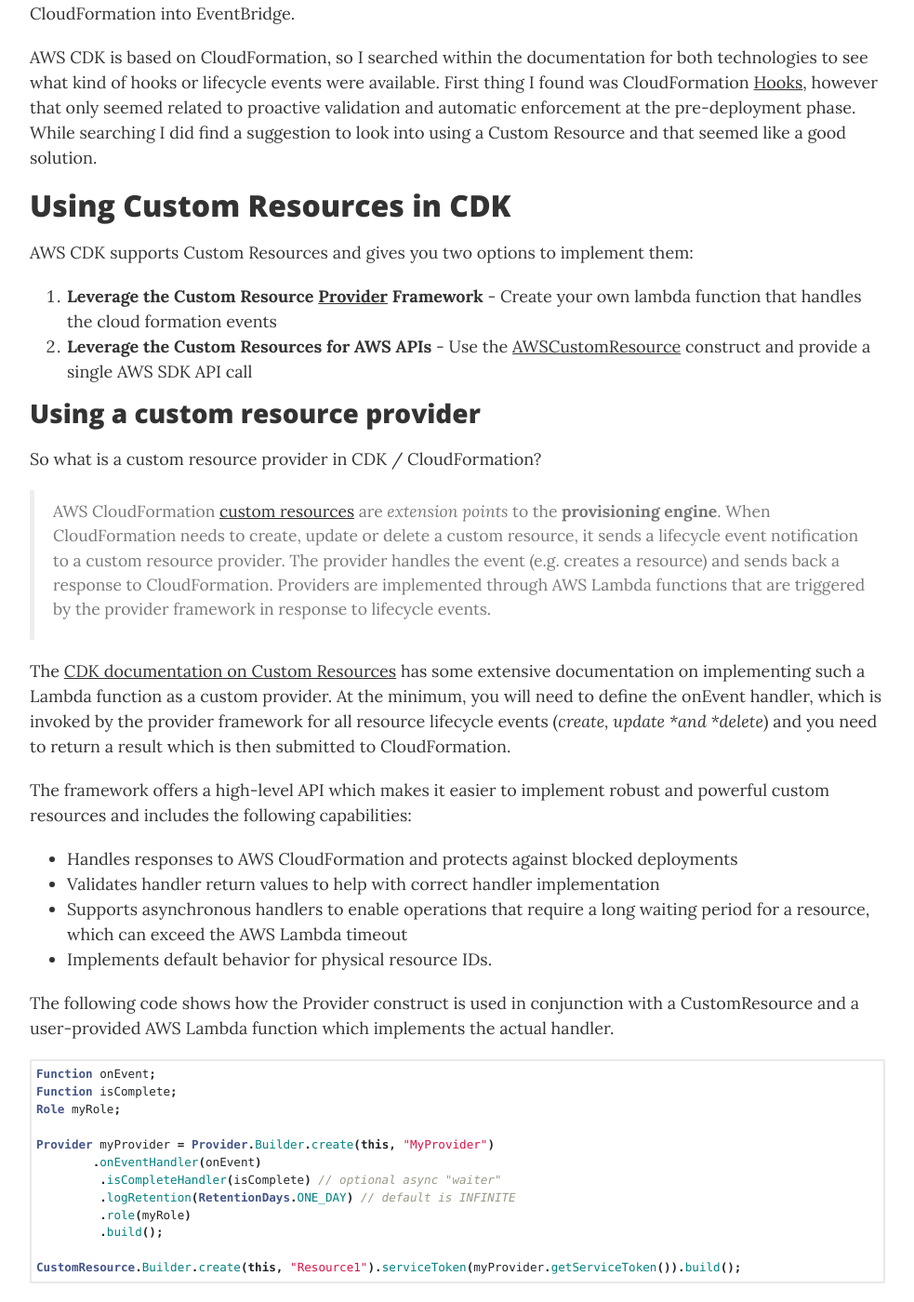
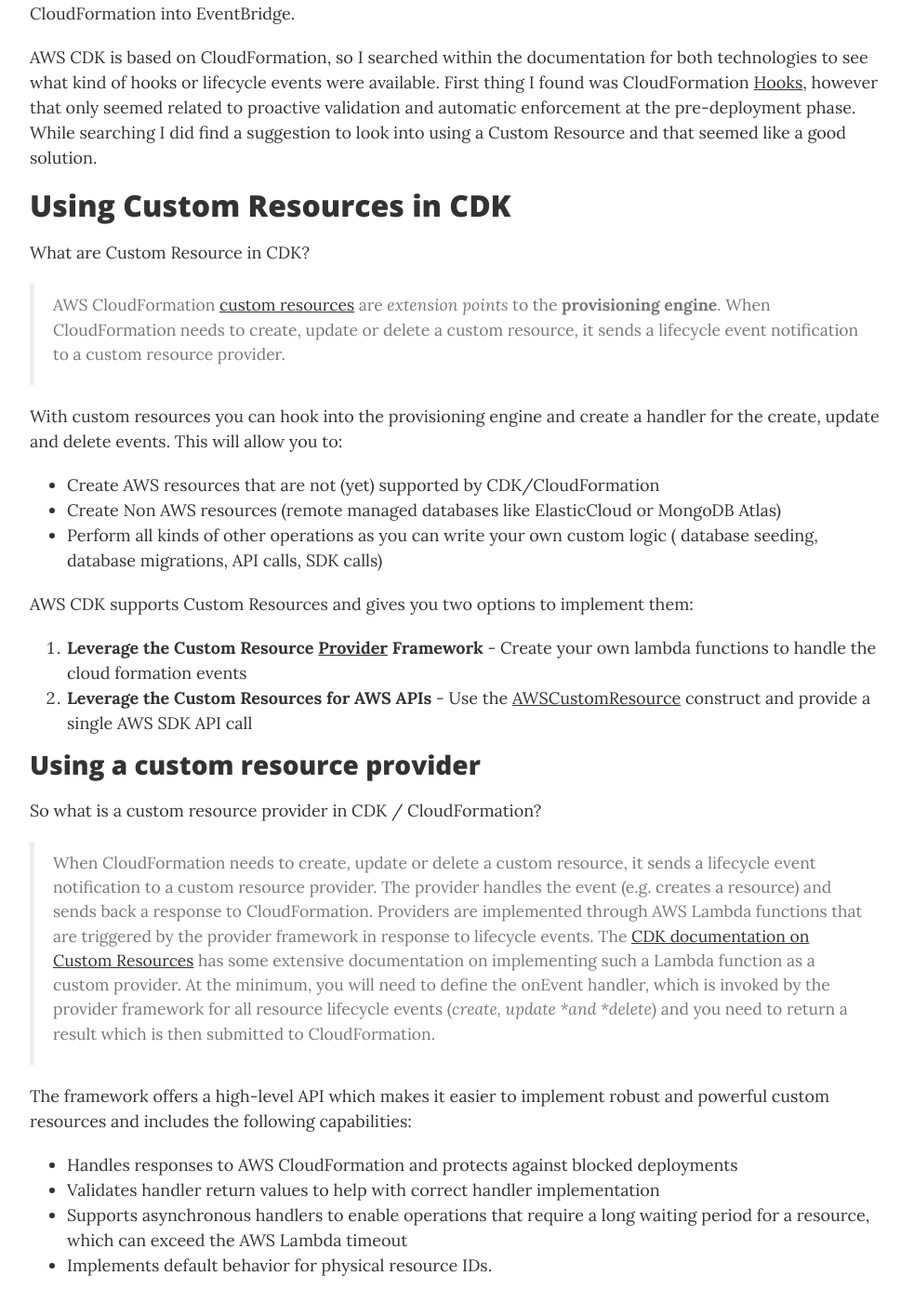
Before and after one commit to jreijn/jreijn.github.com, a Jekyll site: the page built from _posts/2022-07-17-invoking-an-aws-lambda-function-during-cdk-deployment.md, in a window 1280 px wide and 1400 px high, scrolled down 894 px. Shown: the whole window at 93% size, without its empty margins (148-1131 px from the left). Built offline with Jekyll 4.4.1, drawn with Linux system fonts in a browser that asks for light colours; comment, search, counter and statistics services are not loaded; some of the changed text lies outside the part shown.

Commit message:
Update on what custom resources

```diff
--- a/_posts/2022-07-17-invoking-an-aws-lambda-function-during-cdk-deployment.md
+++ b/_posts/2022-07-17-invoking-an-aws-lambda-function-during-cdk-deployment.md
@@ -19,17 +19,27 @@
 
 ## Using Custom Resources in CDK
 
+What are Custom Resource in CDK?
+
+> AWS CloudFormation [custom resources](https://docs.aws.amazon.com/AWSCloudFormation/latest/UserGuide/template-custom-resources.html) are *extension points* to the **provisioning engine**. When CloudFormation needs to create, update or delete a custom resource, it sends a lifecycle event notification to a custom resource provider.
+
+With custom resources you can hook into the provisioning engine and create a handler for the create, update and delete events. This will allow you to:
+
+- Create AWS resources that are not (yet) supported by CDK/CloudFormation
+- Create Non AWS resources (remote managed databases like ElasticCloud or MongoDB Atlas)
+- Perform all kinds of other operations as you can write your own custom logic ( database seeding, database migrations, API calls, SDK calls)
+
+
 AWS CDK supports Custom Resources and gives you two options to implement them:
 
-1. **Leverage the Custom Resource [Provider](https://docs.aws.amazon.com/cdk/api/v2/docs/aws-cdk-lib.custom_resources-readme.html) Framework** - Create your own lambda function that handles the cloud formation events
+1. **Leverage the Custom Resource [Provider](https://docs.aws.amazon.com/cdk/api/v2/docs/aws-cdk-lib.custom_resources-readme.html) Framework** - Create your own lambda functions to handle the cloud formation events
 2. **Leverage the Custom Resources for AWS APIs** - Use the [AWSCustomResource](https://docs.aws.amazon.com/cdk/api/v2/docs/aws-cdk-lib.custom_resources.AwsCustomResource.html) construct and provide a single AWS SDK API call
 
 ### Using a custom resource provider
 
 So what is a custom resource provider in CDK / CloudFormation?
 
-> AWS CloudFormation [custom resources](https://docs.aws.amazon.com/AWSCloudFormation/latest/UserGuide/template-custom-resources.html) are *extension points* to the **provisioning engine**. When CloudFormation needs to create, update or delete a custom resource, it sends a lifecycle event notification to a custom resource provider. The provider handles the event (e.g. creates a resource) and sends back a response to CloudFormation. Providers are implemented through AWS Lambda functions that are triggered by the provider framework in response to lifecycle events.
-
+> When CloudFormation needs to create, update or delete a custom resource, it sends a lifecycle event notification to a custom resource provider. The provider handles the event (e.g. creates a resource) and sends back a response to CloudFormation. Providers are implemented through AWS Lambda functions that are triggered by the provider framework in response to lifecycle events.
 The [CDK documentation on Custom Resources](https://docs.aws.amazon.com/cdk/api/v2/docs/aws-cdk-lib.custom_resources-readme.html) has some extensive documentation on implementing such a Lambda function as a custom provider. At the minimum, you will need to define the onEvent handler, which is invoked by the provider framework for all resource lifecycle events (*create, update *and *delete*) and you need to return a result which is then submitted to CloudFormation.
 
 The framework offers a high-level API which makes it easier to implement robust and powerful custom resources and includes the following capabilities:
```
